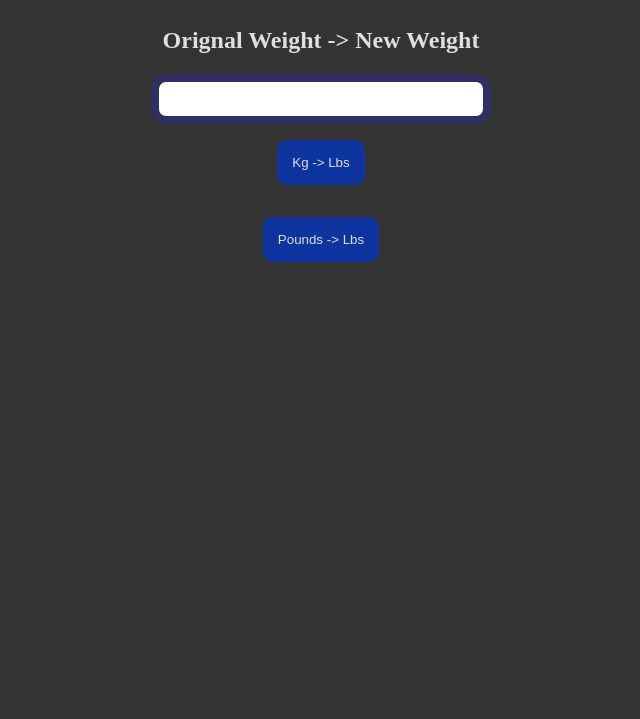
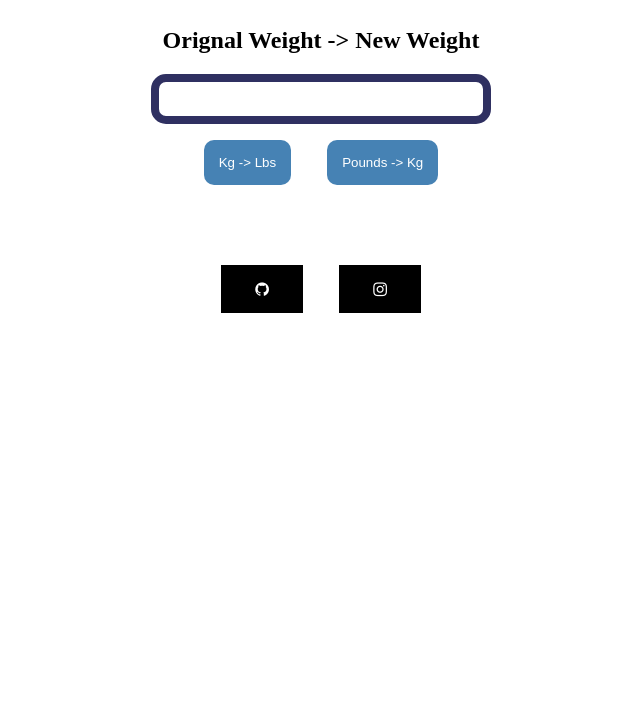
Before and after one commit to khurananmanhar/weightConverter, a plain HTML site: page index.html in a window 1280 px wide. Shown: the part 81-800 px from the top of the page, without its empty margins (319-959 px from the left). Drawn offline with Linux system fonts and the light colour scheme; a web font is replaced by a local one.

Commit message:
weight converter

```diff
--- a/index.html
+++ b/index.html
@@ -7,6 +7,8 @@
     <link rel="stylesheet" href="style.css">
     <link rel="preconnect" href="https://fonts.gstatic.com">
     <link href="https://fonts.googleapis.com/css2?family=Ranga:wght@700&display=swap" rel="stylesheet">
+    <link rel="stylesheet" href="https://cdnjs.cloudflare.com/ajax/libs/font-awesome/4.7.0/css/font-awesome.min.css">
+    <link href="https://fonts.googleapis.com/css2?family=Nova+Square&family=Saira+Semi+Condensed:wght@700&display=swap" rel="stylesheet">
     <title>Weight Converter</title>
 </head>
 
@@ -17,8 +19,14 @@
     </div>
 
     <input type="text" id="weight">
-    <button onclick="kgToLb()" id="kgToLb">Kg -> Lbs</button>
-    <button onclick="lbToKg()">Pounds -> Lbs</button>
+    <div class="button">
+        <button onclick="kgToLb()" id="kgToLb">Kg -> Lbs</button>
+        <button onclick="lbToKg()">Pounds -> Kg</button>
+    </div>
+    <div class="socials">
+        <a href="https://github.com/khurananmanhar" class="fa fa-github"></a>
+        <a href="https://www.instagram.com/mkhuranacoding/" class="fa fa-instagram"></a>
+    </div>
     <script src="script.js"></script>
 </body>
 
--- a/style.css
+++ b/style.css
@@ -1,5 +1,5 @@
     body {
-        background-color: #333;
+        background-color: white;
         display: flex;
         flex-direction: column;
         text-align: center;
@@ -9,12 +9,12 @@
     }
 
     h1 {
-        color: #DFDFDF;
+        color: black;
         font-family: 'Ranga';
     }
 
     h2 {
-        color: #DFDFDF;
+        color: black;
         font-family: 'Ranga';
     }
 
@@ -28,8 +28,8 @@
     }
 
     button {
-        background-color: #0E34A0;
-        color: #DFDFDF;
+        background-color: steelblue;
+        color: white;
         padding: 15px;
         outline: none;
         border: none;
@@ -37,3 +37,37 @@
         border-radius: 10px;
         cursor: pointer;
     }
+
+    .button {
+        display: inline-block;
+    }
+
+    .fa {
+        padding: 5px;
+        font-size: 30px;
+        width: 50px;
+        text-align: center;
+        text-decoration: none;
+        margin: 4rem 1rem;
+    }
+    /* Add a hover effect if you want */
+
+    .fa:hover {
+        opacity: 0.7;
+    }
+
+    .fa-github {
+        background-color: black;
+        color: white;
+        padding: 1rem;
+    }
+
+    .fa-instagram {
+        background-color: black;
+        color: white;
+        padding: 1rem;
+    }
+
+    .socials {
+        display: inline-block;
+    }
```
